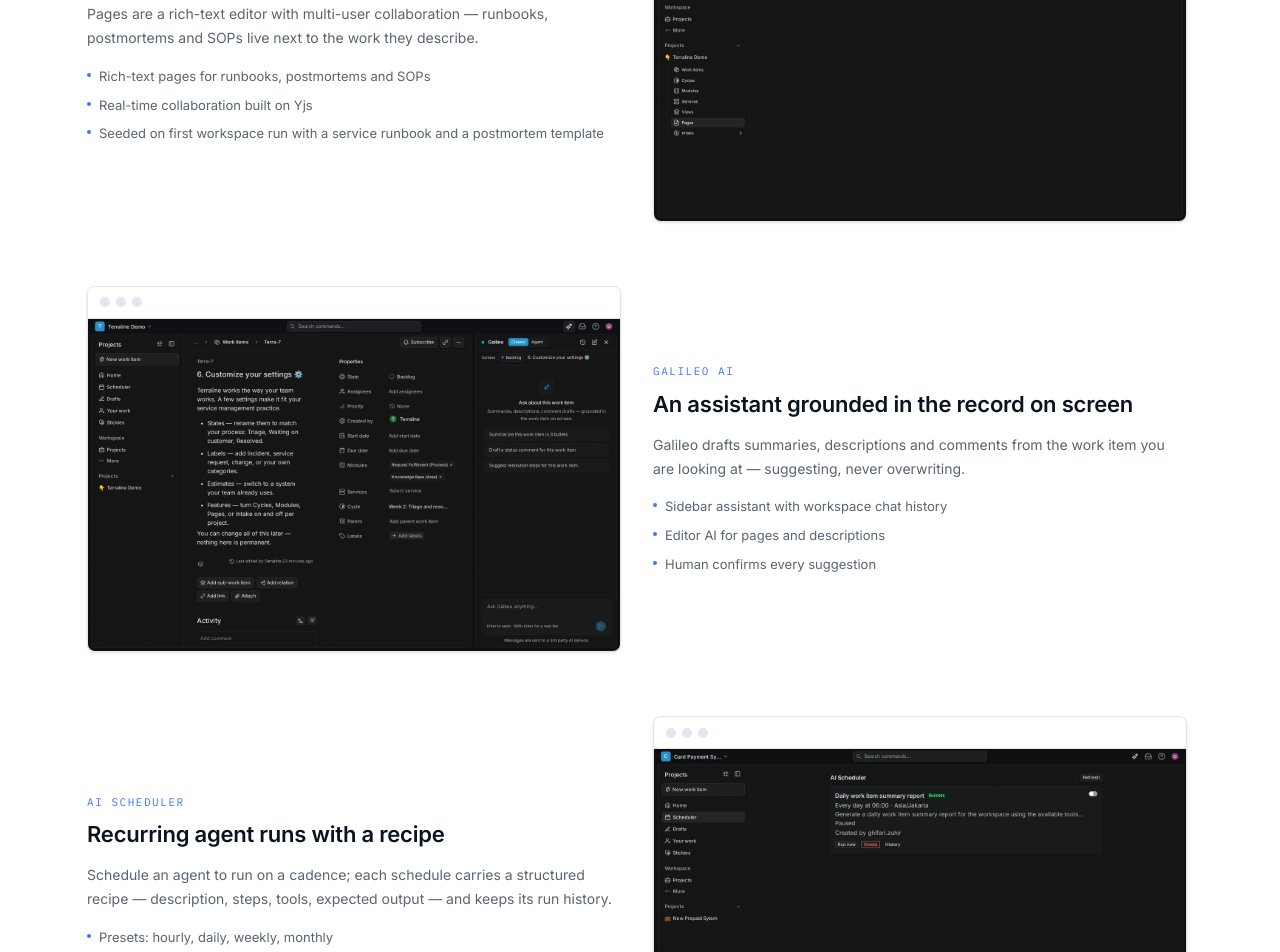
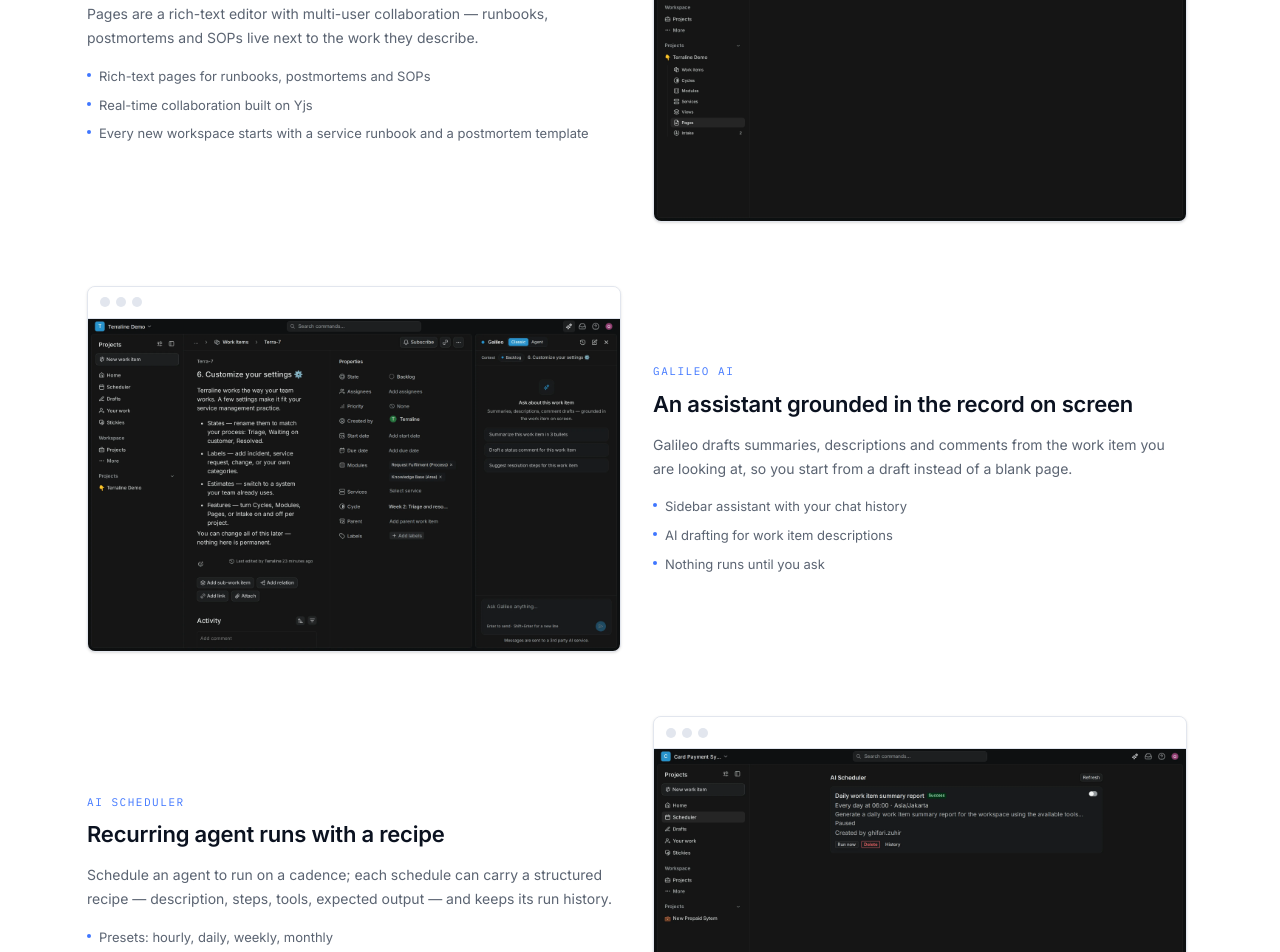
Before and after one commit to ghifarizuhir/terra-landing, a React (Vite) app: page / in a window 1280 px wide. Shown: the part 3260-4212 px from the top of the page. Built offline with nearby package versions, Linux system fonts and the light colour scheme; the HTML template or start-up script is replaced by a standard one.

Commit message:
fix: landing verification follow-ups
Claim audit fixes (editor AI scope, chat history, seed wording, intake trail), reduced-motion for pulse dots, Pages _redirects for /learn, audit table in plan.

```diff
--- a/src/LearnApp.tsx
+++ b/src/LearnApp.tsx
@@ -134,7 +134,7 @@
             <div className="p-6 sm:p-7 bg-[#FAFF00]/[0.07] border-y md:border-y-0 md:border-x border-[#FAFF00]/20 relative overflow-hidden">
               <div className="absolute top-0 left-0 right-0 h-[2px] bg-[#FAFF00]" aria-hidden />
               <div className="inline-flex items-center gap-1.5 font-mono text-[10px] tracking-[0.14em] uppercase bg-black text-[#FAFF00] px-2 py-1">
-                <span className="h-1.5 w-1.5 rounded-full bg-[#FAFF00] animate-pulse" aria-hidden />
+                <span className="h-1.5 w-1.5 rounded-full bg-[#FAFF00] animate-pulse motion-reduce:animate-none" aria-hidden />
                 Core idea
               </div>
               <div className="font-mono text-[11px] tracking-[0.14em] uppercase text-black/60 mt-2">02 · What a skill is</div>
@@ -241,7 +241,7 @@
           <div className="px-6 sm:px-8 py-7 sm:py-8 flex flex-col lg:flex-row gap-6 items-start lg:items-center justify-between">
             <div>
               <div className="inline-flex items-center gap-1.5 font-mono text-[10px] tracking-[0.14em] uppercase bg-black text-[#FAFF00] px-2 py-1">
-                <span className="h-1.5 w-1.5 rounded-full bg-[#FAFF00] animate-pulse" aria-hidden />
+                <span className="h-1.5 w-1.5 rounded-full bg-[#FAFF00] animate-pulse motion-reduce:animate-none" aria-hidden />
                 Start here
               </div>
               <h2 className="font-display font-semibold text-[22px] sm:text-[26px] tracking-[-0.02em] leading-[1.1] mt-3">Pick a practice. Copy a pattern. Use it today.</h2>
--- a/src/components/HazardTape.tsx
+++ b/src/components/HazardTape.tsx
@@ -22,7 +22,7 @@
     <div className={`overflow-hidden rounded-none border-y border-black/5 ${className}`} aria-hidden>
       <div className="h-[28px] bg-[#141414] border-b border-white/10 flex items-center justify-between px-4">
         <div className="flex items-center gap-3">
-          <span className="h-2 w-2 rounded-full bg-[#FAFF00] shadow-[0_0_8px_rgba(250,255,0,0.6)] animate-pulse" />
+          <span className="h-2 w-2 rounded-full bg-[#FAFF00] shadow-[0_0_8px_rgba(250,255,0,0.6)] animate-pulse motion-reduce:animate-none" />
           <span className="font-mono text-[11px] tracking-[0.14em] uppercase text-white/60 hidden sm:inline">Terraline line live</span>
           <span className="font-mono text-[11px] tracking-[0.14em] uppercase text-white/40 sm:hidden">Line live</span>
         </div>
--- a/src/data/product.ts
+++ b/src/data/product.ts
@@ -107,7 +107,7 @@
       bullets: [
         'Triage queue separate from the backlog',
         'Accept, decline, snooze or mark duplicate',
-        'Every decision keeps its trail',
+        'Decisions stay on the intake record',
       ],
       screenshots: [shot('intake', 'Intake triage queue with incoming work items')],
     },
@@ -119,7 +119,7 @@
       bullets: [
         'Rich-text pages for runbooks, postmortems and SOPs',
         'Real-time collaboration built on Yjs',
-        'Seeded on first workspace run with a service runbook and a postmortem template',
+        'Every new workspace starts with a service runbook and a postmortem template',
       ],
       screenshots: [shot('pages', 'Pages list with the seeded service runbook')],
     },
@@ -127,11 +127,11 @@
       id: 'ai',
       eyebrow: 'Galileo AI',
       title: 'An assistant grounded in the record on screen',
-      body: 'Galileo drafts summaries, descriptions and comments from the work item you are looking at — suggesting, never overwriting.',
+      body: 'Galileo drafts summaries, descriptions and comments from the work item you are looking at, so you start from a draft instead of a blank page.',
       bullets: [
-        'Sidebar assistant with workspace chat history',
-        'Editor AI for pages and descriptions',
-        'Human confirms every suggestion',
+        'Sidebar assistant with your chat history',
+        'AI drafting for work item descriptions',
+        'Nothing runs until you ask',
       ],
       screenshots: [shot('galileo', 'Galileo AI sidebar open on a work item')],
     },
@@ -139,7 +139,7 @@
       id: 'scheduler',
       eyebrow: 'AI Scheduler',
       title: 'Recurring agent runs with a recipe',
-      body: 'Schedule an agent to run on a cadence; each schedule carries a structured recipe — description, steps, tools, expected output — and keeps its run history.',
+      body: 'Schedule an agent to run on a cadence; each schedule can carry a structured recipe — description, steps, tools, expected output — and keeps its run history.',
       bullets: [
         'Presets: hourly, daily, weekly, monthly',
         'Hard tool allowlist per recipe',
```
Also changed, not shown: 2 other files (tests, documents, lock files or other folders).
